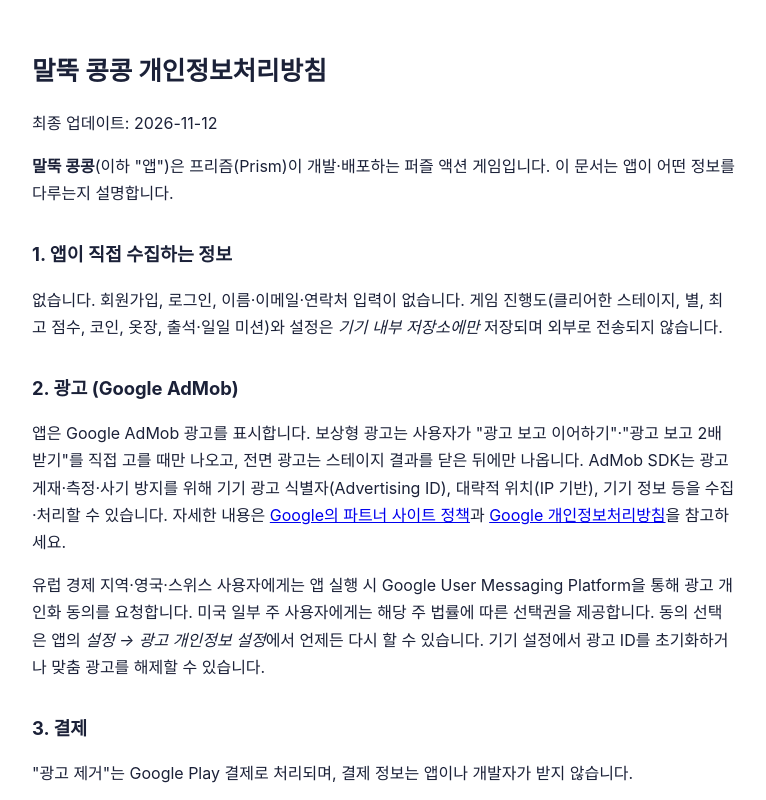
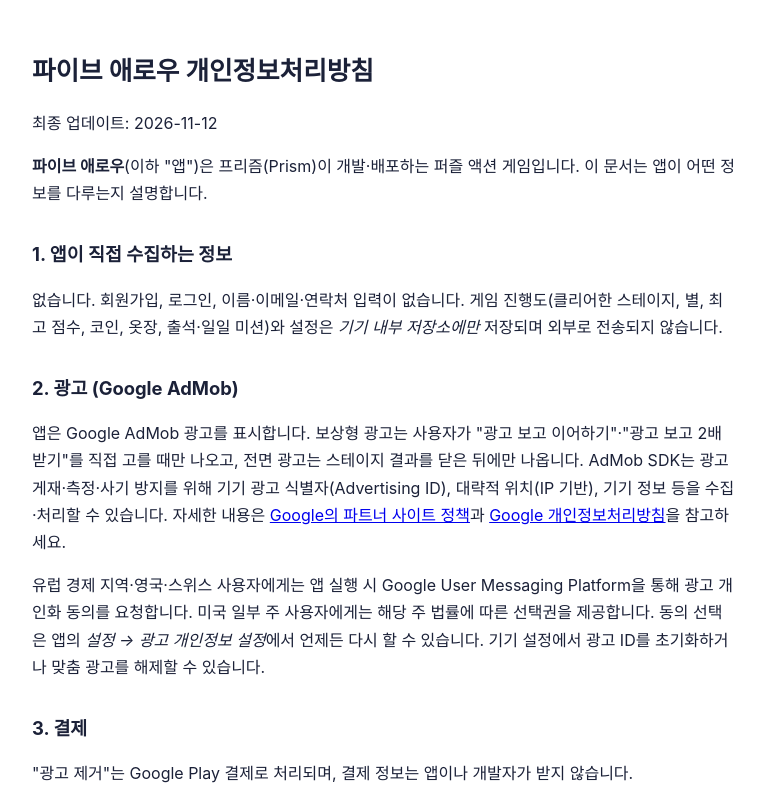
Before and after one commit to jbkim-dev/jbkim-dev.github.io, a plain HTML site: page peg-hop/privacy.html in a window 1280 px wide. Shown: the top 800 px of the page, without its empty margins (256-1022 px from the left). Drawn offline with Linux system fonts and the light colour scheme.

Commit message:
peg-hop: 개인정보처리방침 이름 변경 (파이브 애로우)
Co-Authored-By: Claude Opus 5.5 <noreply@anthropic.com>

```diff
--- a/peg-hop/privacy.html
+++ b/peg-hop/privacy.html
@@ -3,7 +3,7 @@
 <head>
 <meta charset="utf-8" />
 <meta name="viewport" content="width=device-width, initial-scale=1" />
-<title>말뚝 콩콩 개인정보처리방침</title>
+<title>파이브 애로우 개인정보처리방침</title>
 <style>
   body{font:16px/1.7 -apple-system,BlinkMacSystemFont,"Segoe UI",Roboto,sans-serif;
        max-width:44rem;margin:0 auto;padding:2rem 1.25rem;color:#1b2138;background:#fff}
@@ -12,10 +12,10 @@
 </style>
 </head>
 <body>
-<h1>말뚝 콩콩 개인정보처리방침</h1>
+<h1>파이브 애로우 개인정보처리방침</h1>
 <p>최종 업데이트: 2026-11-12</p>
 
-<p><strong>말뚝 콩콩</strong>(이하 "앱")은 프리즘(Prism)이 개발·배포하는 퍼즐 액션 게임입니다.
+<p><strong>파이브 애로우</strong>(이하 "앱")은 프리즘(Prism)이 개발·배포하는 퍼즐 액션 게임입니다.
 이 문서는 앱이 어떤 정보를 다루는지 설명합니다.</p>
 
 <h2>1. 앱이 직접 수집하는 정보</h2>
```
